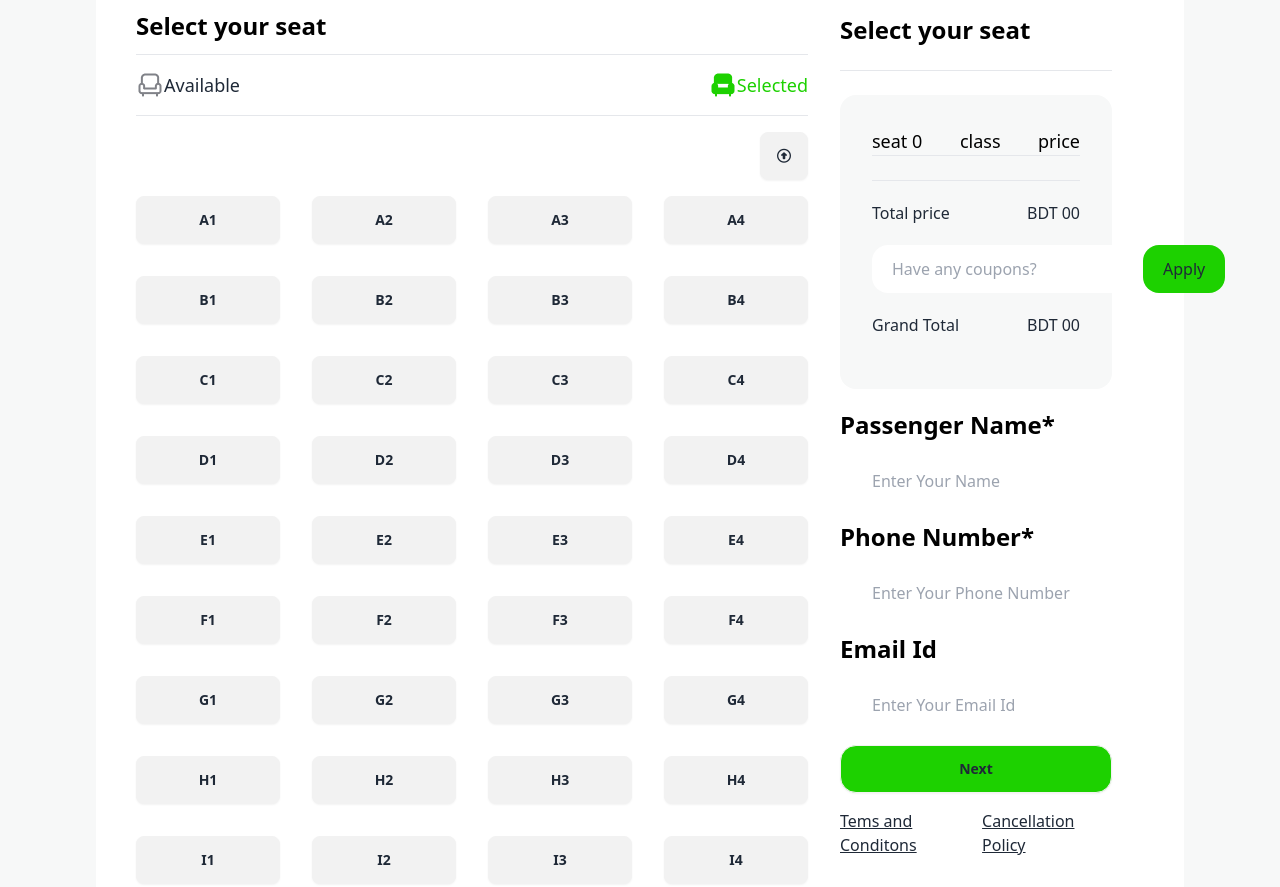
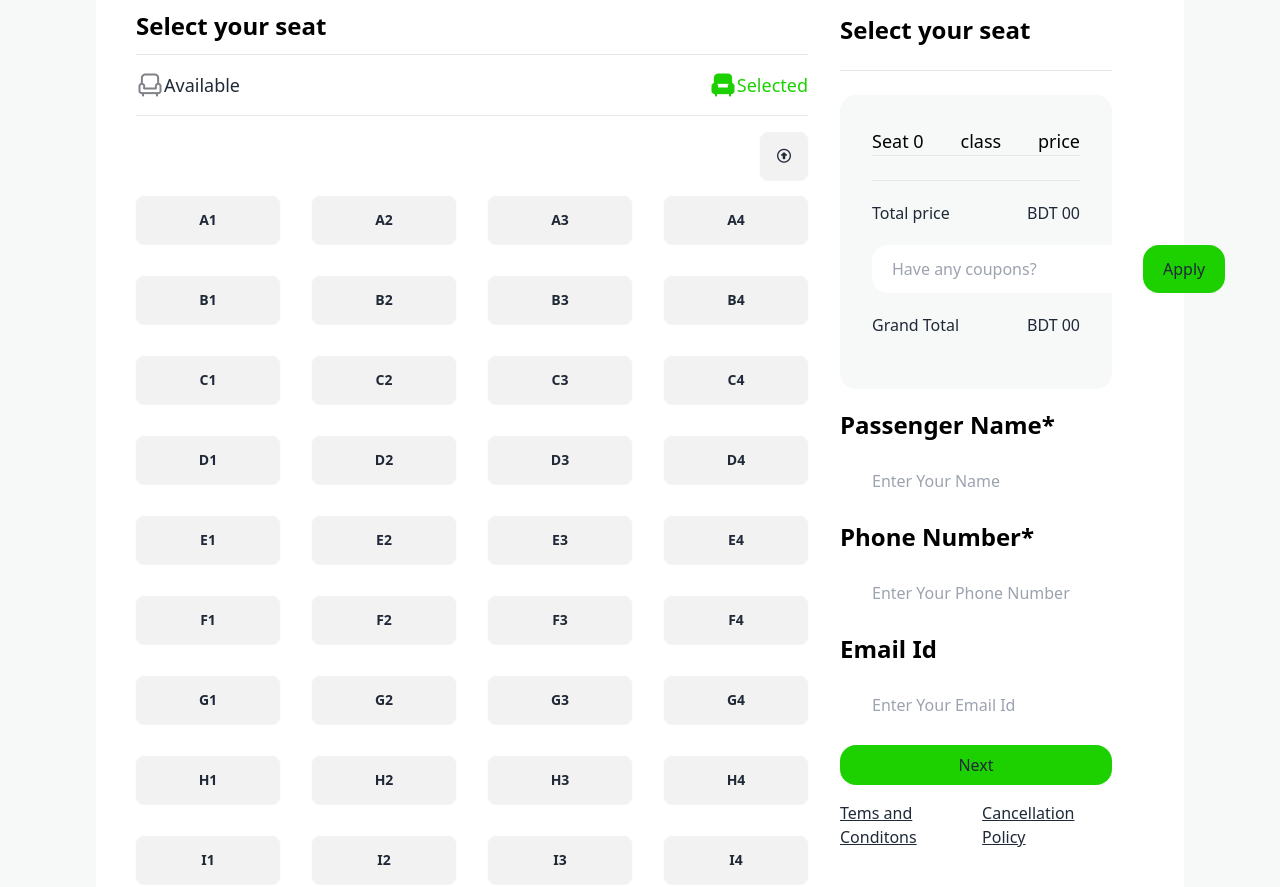
Before and after one commit to Tomalkhan55/Assignment-5, a plain HTML site: page index.html in a window 1280 px wide. Shown: the part 1880-2767 px from the top of the page. Drawn offline with nearby package versions, Linux system fonts and the light colour scheme.

Commit message:
added more something

```diff
--- a/index.html
+++ b/index.html
@@ -232,7 +232,7 @@
                             <button id="J2" class="btn">J2</button>
                             <button id="J3" class="btn">J3</button>
                             <button id="J4" class="btn">J4</button>
-                    id="  "     </div>
+                        </div>
                     </div>
                 </div>
                 <!-- order confirfirm container -->
@@ -244,7 +244,7 @@
                     <div id="order-place-container">
                         <div id="selected-seat-container" class="bg-[#F7F8F8] rounded-2xl p-8">
                             <div class="flex justify-between">
-                                <p class="text-black text-lg">seat <span id="count-select-seat">0</span></p>
+                                <p class="text-black text-lg font bolt">Seat <span id="count-select-seat">0</span></p>
                                 <p class="text-black text-lg">class</p>
                                 <p class="text-black text-lg">price</p>
                             </div>
@@ -281,7 +281,7 @@
                             <p class="text-black text-2xl font-semibold">Email Id</p>
                             <input class="w-full px-8 py-4 bg-white rounded-2xl my-3" type="text" name="" id=""
                                 placeholder="Enter Your Email Id ">
-                            <button class="btn rounded-2xl py-2 bg-[#1DD100] w-full">Next</button>
+                            <button class=" rounded-2xl py-2 bg-[#1DD100] w-full">Next</button>
                             <div class="flex justify-evenly my-4">
                                 <p class="underline">Tems and Conditons</p>
                                 <p class="underline">Cancellation Policy</p>
```
